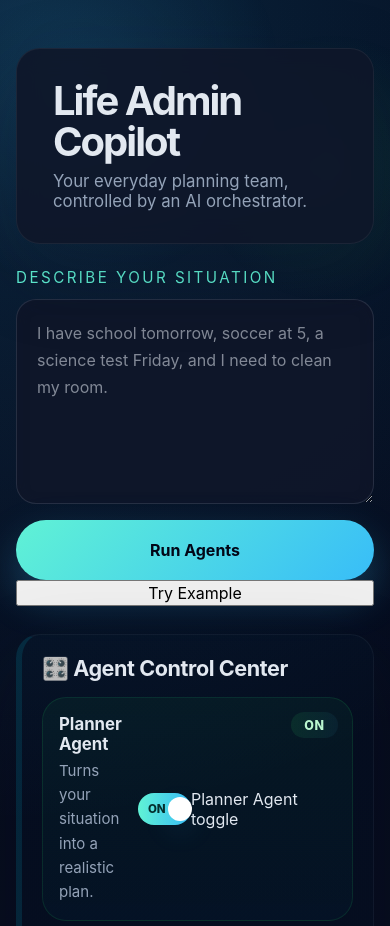
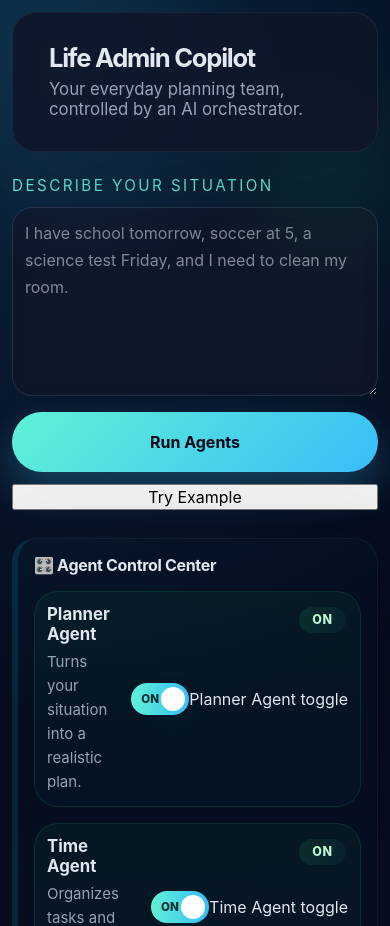
Before and after one commit to hraja7267/week5-dynamic-orchestrator, a plain HTML site: page index.html in a window 390 px wide. Shown: the top 926 px of the page. Drawn offline with Linux system fonts and the light colour scheme.

Commit message:
Fixed display issue

```diff
--- a/style.css
+++ b/style.css
@@ -53,9 +53,11 @@ input {
 }
 
 .dashboard-shell {
-  width: min(100%, 1400px);
-  margin: 2rem auto 3rem;
-  padding: 1.25rem;
+  width: 100%;
+  max-width: 1600px;
+  margin: 0 auto;
+  padding: 24px;
+  box-sizing: border-box;
 }
 
 .dashboard-header {
@@ -85,7 +87,7 @@ input {
   display: grid;
   gap: 1rem;
   grid-template-columns: minmax(0, 1fr) auto;
-  align-items: end;
+  align-items: start;
   margin-bottom: 1.75rem;
 }
 
@@ -119,7 +121,17 @@ textarea::placeholder {
 }
 
 .top-input-actions {
-  display: grid;
+  display: flex;
+  flex-direction: column;
+  gap: 0.75rem;
+  align-items: stretch;
+}
+
+.top-input-actions .btn-row {
+  display: flex;
+  gap: 0.75rem;
+  align-items: center;
+  justify-content: flex-end;
 }
 
 #run-agents-button,
@@ -158,7 +170,29 @@ textarea::placeholder {
 .dashboard-grid {
   display: grid;
   gap: 1.5rem;
-  grid-template-columns: minmax(280px, 1fr) minmax(340px, 1.25fr) minmax(280px, 1fr);
+  /* default to mobile single column; desktop rules below will override */
+  grid-template-columns: 1fr;
+  align-items: start;
+}
+
+/* Desktop: 1200px and up — three-column layout */
+@media (min-width: 1200px) {
+  .dashboard-grid {
+    grid-template-columns: minmax(260px, 0.8fr) minmax(420px, 1.5fr) minmax(300px, 1fr);
+  }
+  .dashboard-column { min-width: 0; width: 100%; box-sizing: border-box; }
+  .dashboard-column-left { grid-column: 1; }
+  .dashboard-column-middle { grid-column: 2; }
+  .dashboard-column-right { grid-column: 3; }
+}
+
+/* Tablet: 768px - 1199px — two-column layout. Left column is controls; right column stacks results + trace */
+@media (min-width: 768px) and (max-width: 1199px) {
+  .dashboard-grid { grid-template-columns: minmax(260px, 1fr) minmax(420px, 1fr); }
+  .dashboard-column-left { grid-column: 1; }
+  .dashboard-column-middle { grid-column: 2; grid-row: 1; }
+  .dashboard-column-right { grid-column: 2; grid-row: 2; }
+  .dashboard-column { min-width: 0; width: 100%; box-sizing: border-box; }
 }
 
 .dashboard-column {
@@ -196,14 +230,15 @@ textarea::placeholder {
 
 .agent-card,
 .result-card {
-  display: grid;
-  gap: 1rem;
+  display: block;
   padding: 1.15rem 1.25rem;
   border-radius: 1.5rem;
   background: linear-gradient(180deg, rgba(255,255,255,0.01), rgba(255,255,255,0.005));
   border: 1px solid rgba(148, 163, 184, 0.06);
   margin-bottom: 1rem;
   position: relative;
+  width: 100%;
+  min-width: 0;
 }
 
 .agent-card::after {
@@ -252,8 +287,19 @@ textarea::placeholder {
 }
 
 .agent-card {
-  grid-template-columns: 1fr auto;
+  display: flex;
   align-items: center;
+  justify-content: space-between;
+  gap: 16px;
+}
+
+.agent-card > div {
+  flex: 1 1 auto;
+  min-width: 0;
+}
+
+.agent-card .toggle-switch {
+  flex-shrink: 0;
 }
 
 .agent-card h3,
@@ -367,6 +413,7 @@ textarea::placeholder {
   color: var(--text);
   white-space: pre-wrap;
   word-break: break-word;
+  overflow-wrap: anywhere;
   font-family: ui-monospace, SFMono-Regular, Menlo, Monaco, Consolas, 'Liberation Mono', 'Courier New', monospace;
 }
 
@@ -378,7 +425,8 @@ textarea::placeholder {
   background: rgba(15, 23, 42, 0.75);
   border: 1px solid rgba(148, 163, 184, 0.12);
   min-height: 340px;
-  overflow: auto;
+  overflow-y: auto;
+  overflow-x: hidden;
 }
 
 .trace-item {
@@ -459,20 +507,18 @@ textarea::placeholder {
   color: var(--error);
 }
 
-@media (max-width: 1120px) {
+/* Mobile: below 768px — single column with specific ordering */
+@media (max-width: 767px) {
   .dashboard-grid {
     grid-template-columns: 1fr;
+    grid-auto-flow: row;
   }
-}
-
-@media (max-width: 700px) {
-  .dashboard-grid {
-    grid-template-columns: 1fr;
-  }
-  /* ensure stacking order: left -> middle -> right */
   .dashboard-column-left { order: 0; }
   .dashboard-column-middle { order: 1; }
   .dashboard-column-right { order: 2; }
+
+  .top-input-actions { width: 100%; }
+  #run-agents-button, #try-example-button, #clear-results-button, #reset-button { width: 100%; }
 }
 
 @keyframes pulse {
@@ -485,22 +531,19 @@ textarea::placeholder {
   .dashboard-shell {
     padding: 1rem;
   }
+  .dashboard-top-input { grid-template-columns: 1fr; }
+  .dashboard-column { padding: 1rem; }
+  .agent-card, .result-card { padding: 1rem; }
+}
 
-  .dashboard-top-input {
-    grid-template-columns: 1fr;
-  }
-
-  #run-agents-button,
-  #clear-results-button {
-    width: 100%;
-  }
-
-  .dashboard-column {
-    padding: 1.25rem;
-  }
-
-  .agent-card,
-  .result-card {
-    padding: 1rem;
-  }
+/* Very small phones: below 480px - compact spacing */
+@media (max-width: 479px) {
+  .dashboard-shell { padding: 12px; }
+  .dashboard-header h1 { font-size: 1.6rem; }
+  .column-header h2 { font-size: 1rem; }
+  textarea#situation-input { min-height: 140px; padding: 12px; }
+  .agent-card { gap: 12px; padding: 12px; }
+  .result-card { padding: 12px; }
+  .trace-step { width: 34px; height: 34px; font-size: 0.85rem; }
+  #run-agents-button, #try-example-button, #clear-results-button, #reset-button { width: 100%; display: block; }
 }
```
